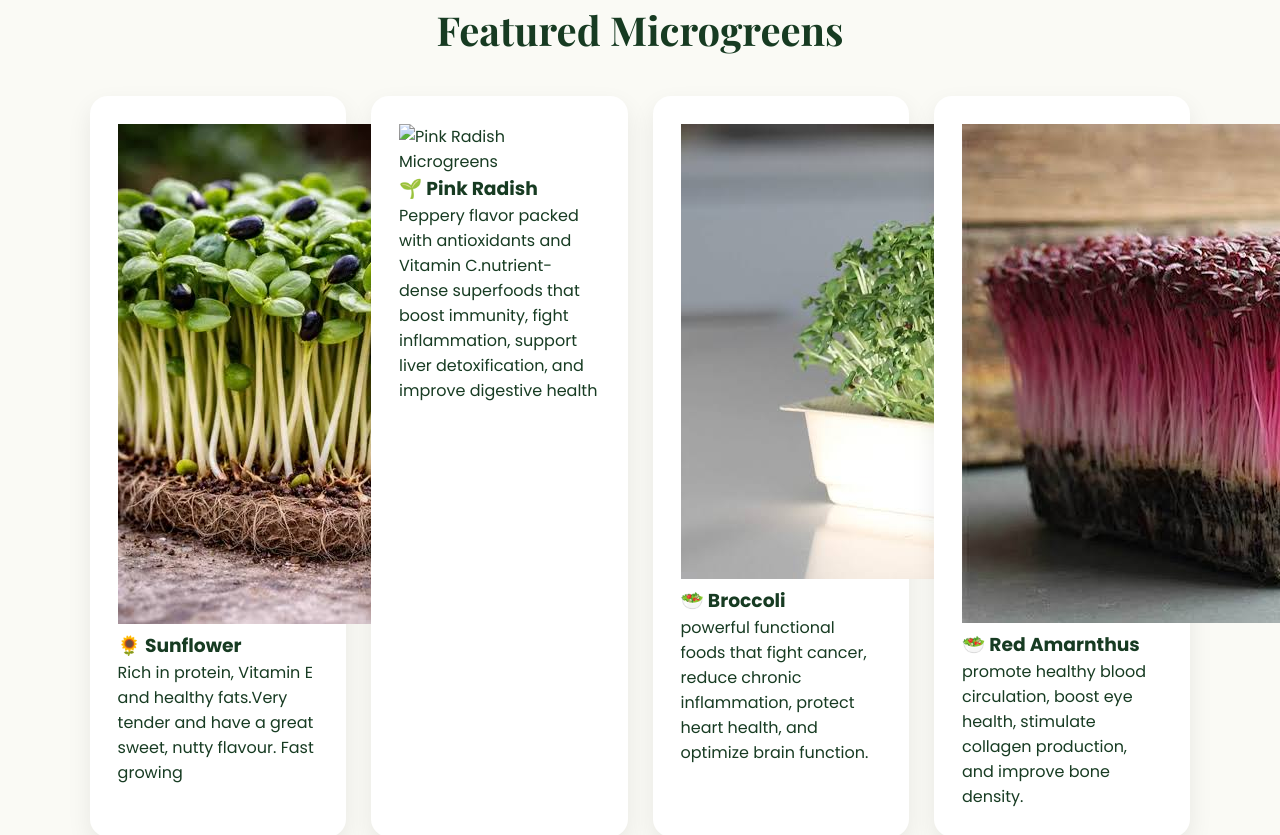
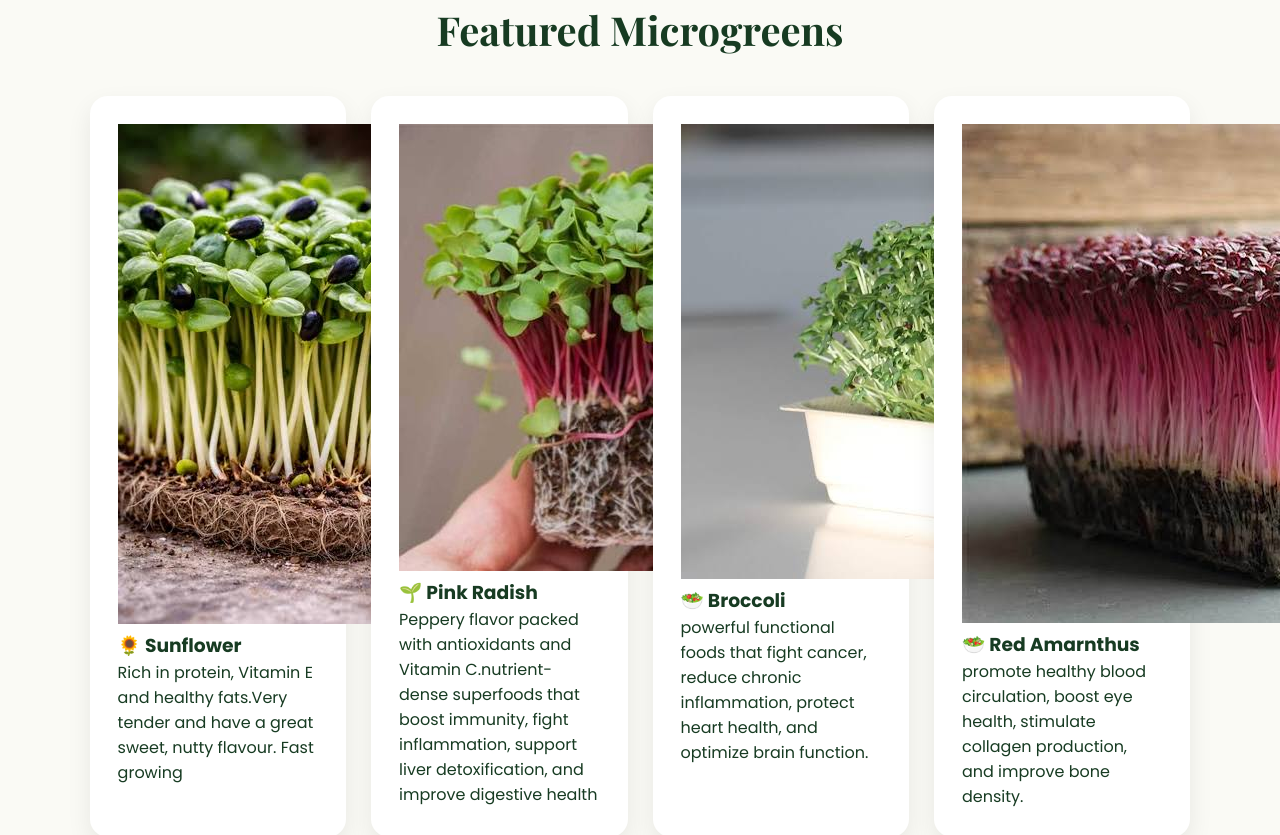
Before and after one commit to BibhuKalyaniBrahma/NavaPallava, a plain HTML site: page index.html in a window 1280 px wide. Shown: the part 1577-2412 px from the top of the page. Drawn offline with nearby package versions, Linux system fonts and the light colour scheme.

Commit message:
Refactor header and fix image source for radishcomit

```diff
--- a/index.html
+++ b/index.html
@@ -40,25 +40,16 @@ nav{margin-top:10px}
 <body>
 
 <header>
-
 <div class="brand">
-
-    <img src="images/logo.png" alt="Navapallava Logo">
-
-    <div class="brand-text">
-        <h1>Navapallava</h1>
-        <span>Green Ventures</span>
-    </div>
-
+<img src="images/logo.png" alt="Navapallava Logo">
+<div class="brand-text"><h1>Navapallava</h1><span>Green Ventures</span></div>
 </div>
-
 <nav>
     <a href="#home">Home</a>
     <a href="#about">About</a>
     <a href="#products">Products</a>
     <a href="#contact">Contact</a>
 </nav>
-
 </header>
 
 <section class="hero" id="home">
@@ -95,7 +86,7 @@ Fresh, nutritious microgreens grown sustainably for healthier living.</p>
 <div class="cards">
 
 <div class="card"><img src="images/sunflower.jpg" alt="Sunflower Microgreens"><h3>🌻 Sunflower</h3><p>Rich in protein, Vitamin E and healthy fats.Very tender and have a great sweet, nutty flavour. Fast growing</p></div>
-<div class="card"><img src="images/radish" alt="Pink Radish Microgreens"><h3>🌱 Pink Radish</h3><p>Peppery flavor packed with antioxidants and Vitamin C.nutrient-dense superfoods that boost immunity, fight inflammation, support liver detoxification, and improve digestive health</p></div>
+<div class="card"><img src="images/radish.jpg" alt="Pink Radish Microgreens"><h3>🌱 Pink Radish</h3><p>Peppery flavor packed with antioxidants and Vitamin C.nutrient-dense superfoods that boost immunity, fight inflammation, support liver detoxification, and improve digestive health</p></div>
 <div class="card"><img src="images/broccoli.jpg" alt="Broccoli Microgreens"><h3>🥗 Broccoli</h3><p> powerful functional foods that fight cancer, reduce chronic inflammation, protect heart health, and optimize brain function.</p></div>
 <div class="card"><img src="images/amaranthus.jpg" alt="Red Amarnthus Microgreens"><h3>🥗 Red Amarnthus</h3><p> promote healthy blood circulation, boost eye health, stimulate collagen production, and improve bone density.</p></div>
 <div class="card"><img src="images/kohlrabi.jpg" alt="Purple Kohlrabi Microgreens"><h3>🥗 Purple Kohlrabi</h3><p>Rich in Vitamin C, Vitamin A, calcium, potassium, and beneficial antioxidants.</p></div>
```
